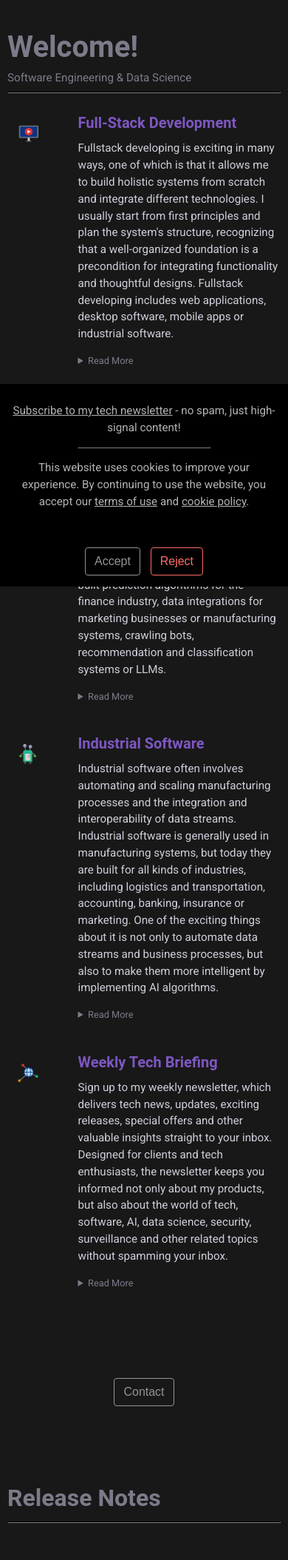
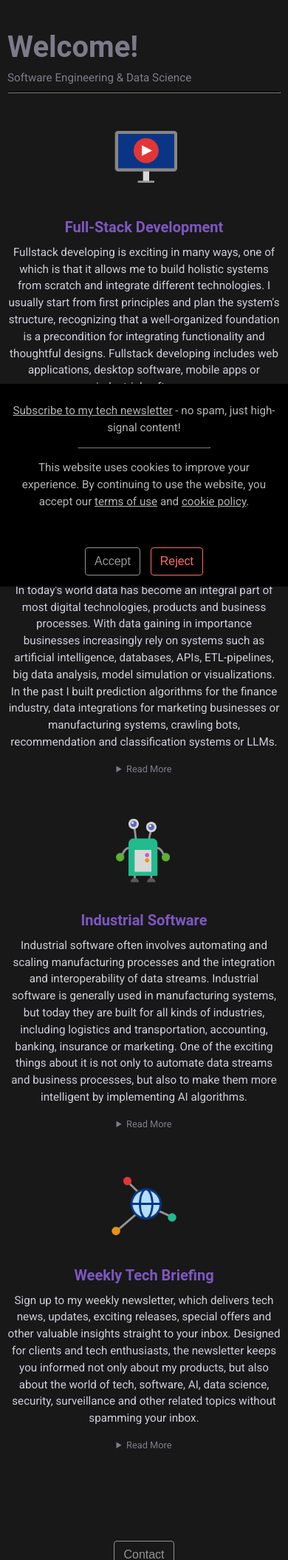
Before and after one commit to ChristopherYoon89/Website-Test-Server, a Django app: page / in a window 390 px wide. Shown: the part 51-2160 px from the top of the page at 74% size. Run offline with Django 4.2, Linux system fonts and the light colour scheme; data that the repository does not hold is empty; parts of the project's set-up code (start-up, migrations or seed data) failed here and were passed over; some libraries are stand-ins or nearby versions; some web fonts are replaced.

Commit message:
Optimize home.py for mobile

```diff
--- a/blog/static/blog/main.css
+++ b/blog/static/blog/main.css
@@ -660,8 +660,6 @@ a.article-title:hover {
 }
 
 
-
-
 .mr-2 { margin-right: 0.5rem; }
 .mr-3 { margin-right: 1rem; }
 .mr-4 { margin-right: 1.5rem; }
@@ -1155,3 +1153,28 @@ select:focus {
     display: block;
   }
 }
+
+
+@media (max-width: 768px) {
+
+  .media {
+    flex-direction: column;
+    align-items: center;
+    text-align: center;
+  }
+
+  .image-solutions {
+    width: auto;
+    margin: 0 0 20px 0;
+  }
+
+  .image-solutions img {
+    width: 90px; /* adjust if needed */
+    height: auto;
+  }
+
+  .media-body {
+    width: 100%;
+  }
+
+}
```
